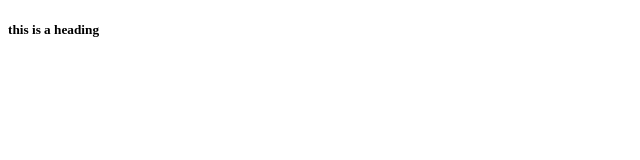
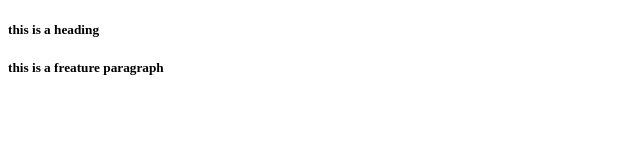
Before and after one commit to ankan-samanta/newrepo, a plain HTML site: page index.html in a window 1280 px wide. Shown: the whole page, without its empty margins (0-640 px from the left). Drawn offline with Linux system fonts and the light colour scheme.

Commit message:
add feature

```diff
--- a/index.html
+++ b/index.html
@@ -7,5 +7,6 @@
 </head>
 <body>
     <h5>this is a heading</h5>
+    <h5>this is a freature paragraph</h5>
 </body>
 </html>
```
